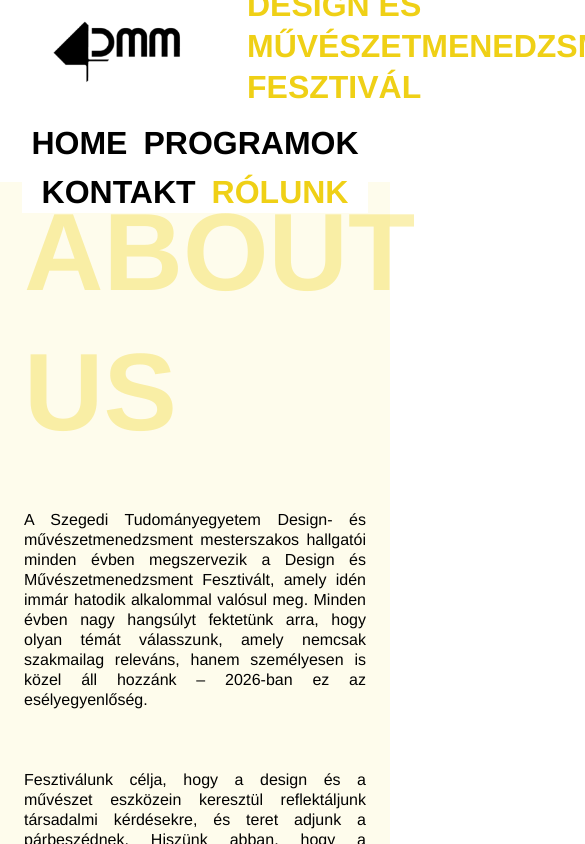
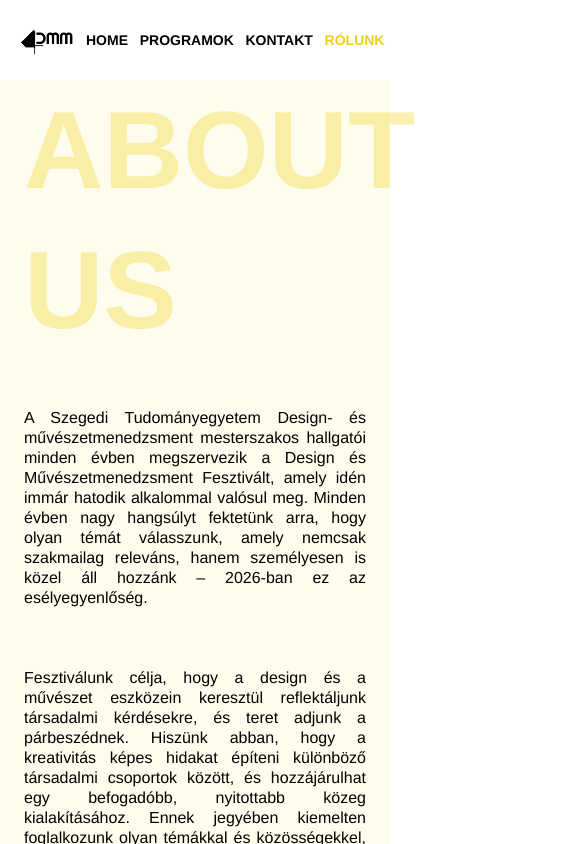
Before and after one commit to omii623/dmm, a React (Vite) app: page /rolunk in a window 390 px wide. Shown: the top 844 px of the page, 585 px wide, since content can reach past the window. Built offline with nearby package versions, Linux system fonts and the light colour scheme.

Commit message:
header mobile view

```diff
--- a/src/components/header/Header.tsx
+++ b/src/components/header/Header.tsx
@@ -13,80 +13,43 @@ const Header = (): React.JSX.Element => {
   const location = useLocation();
 
   return (
-    <header style={{
+    <header className="dmm-header" style={{
       display: "flex",
       flexDirection: "row",
       alignItems: "center",
+      justifyContent: "space-between",
       padding: "0px 22px",
-      gap: "30px",
-      height: "182px",
+      height: "80px",
       backgroundColor: "#ffffff",
-      flexWrap: "wrap",
     }}>
 
-      {/* Logo + cím együtt */}
-      <div style={{ display: "flex", alignItems: "center", gap: "30px", flex: 1 }}>
+      {/* Logo */}
+      <Link to="/">
+        <img
+          src={feketeLogo}
+          alt="DMM logó"
+          className="dmm-logo" style={{ height: "140px", objectFit: "contain", display: "block" }}
+        />
+      </Link>
 
-        {/* Logo wrapper: 185×93, belső kép 191×191 kilóg */}
-        <Link to="/" style={{ flexShrink: 0 }}>
-          <div style={{
-            width: "185px",
-            height: "93px",
-            backgroundColor: "#ffffff",
-            overflow: "hidden",
-            display: "flex",
-            alignItems: "center",
-            position: "relative",
-          }}>
-            <img
-              src={feketeLogo}
-              alt="DMM logó"
-              style={{
-                width: "191px",
-                height: "191px",
-                objectFit: "contain",
-                flexShrink: 0,
-              }}
-            />
-          </div>
-        </Link>
+      <style>{`
+        @media (max-width: 640px) {
+          .header-nav { gap: clamp(8px, 3vw, 32px) !important; }
+          .header-nav a { font-size: clamp(14px, 2.5vw, 18px) !important; }
+        }
+        @media (max-width: 500px) {
+          .dmm-header { padding: 0 8px !important; }
+          .dmm-logo { height: clamp(60px, 20vw, 140px) !important; }
+        }
+      `}</style>
 
-        {/* Cím wrapper: 884×65 */}
-        <div style={{
-          display: "flex",
-          flexDirection: "row",
-          justifyContent: "center",
-          alignItems: "center",
-          padding: "10px",
-          gap: "10px",
-          height: "65px",
-        }}>
-          <h1 style={{
-            fontFamily: "'Space Grotesk', Helvetica, sans-serif",
-            fontWeight: 700,
-            fontSize: "32px",
-            lineHeight: "41px",
-            color: "#EFD016",
-            margin: 0,
-          }}>
-            DESIGN ÉS MŰVÉSZETMENEDZSMENT FESZTIVÁL
-          </h1>
-        </div>
-
-      </div>
-
-      {/* Navigáció: 265×177 */}
-      <nav style={{
+      {/* Navigáció – egy sorban */}
+      <nav className="header-nav" style={{
         display: "flex",
         flexDirection: "row",
-        justifyContent: "center",
         alignItems: "center",
-        flexWrap: "wrap",
-        gap: "8px 16px",
-        padding: "0px 3px",
-        backgroundColor: "#ffffff",
-        flexShrink: 0,
-      }} className="header-nav">
+        gap: "32px",
+      }}>
         {navItems.map((item) => {
           const isActive = location.pathname === item.path;
           return (
@@ -96,11 +59,10 @@ const Header = (): React.JSX.Element => {
               style={{
                 fontFamily: "'Space Grotesk', Helvetica, sans-serif",
                 fontWeight: 700,
-                fontSize: "32px",
-                lineHeight: "41px",
-                textAlign: "right",
+                fontSize: "18px",
                 color: isActive ? "#efd016" : "#000000",
                 textDecoration: "none",
+                whiteSpace: "nowrap",
               }}
               onMouseEnter={(e) => (e.currentTarget.style.color = "#efd016")}
               onMouseLeave={(e) => (e.currentTarget.style.color = isActive ? "#efd016" : "#000000")}
@@ -111,23 +73,6 @@ const Header = (): React.JSX.Element => {
         })}
       </nav>
 
-      <style>{`
-        .header-nav {
-          width: 100%;
-          justify-content: center;
-        }
-        @media (min-width: 1100px) {
-          .header-nav {
-            flex-direction: column !important;
-            align-items: flex-end !important;
-            justify-content: center !important;
-            width: 265px !important;
-            height: 177px !important;
-            gap: 0px !important;
-          }
-        }
-      `}</style>
-
     </header>
   );
 };
```
